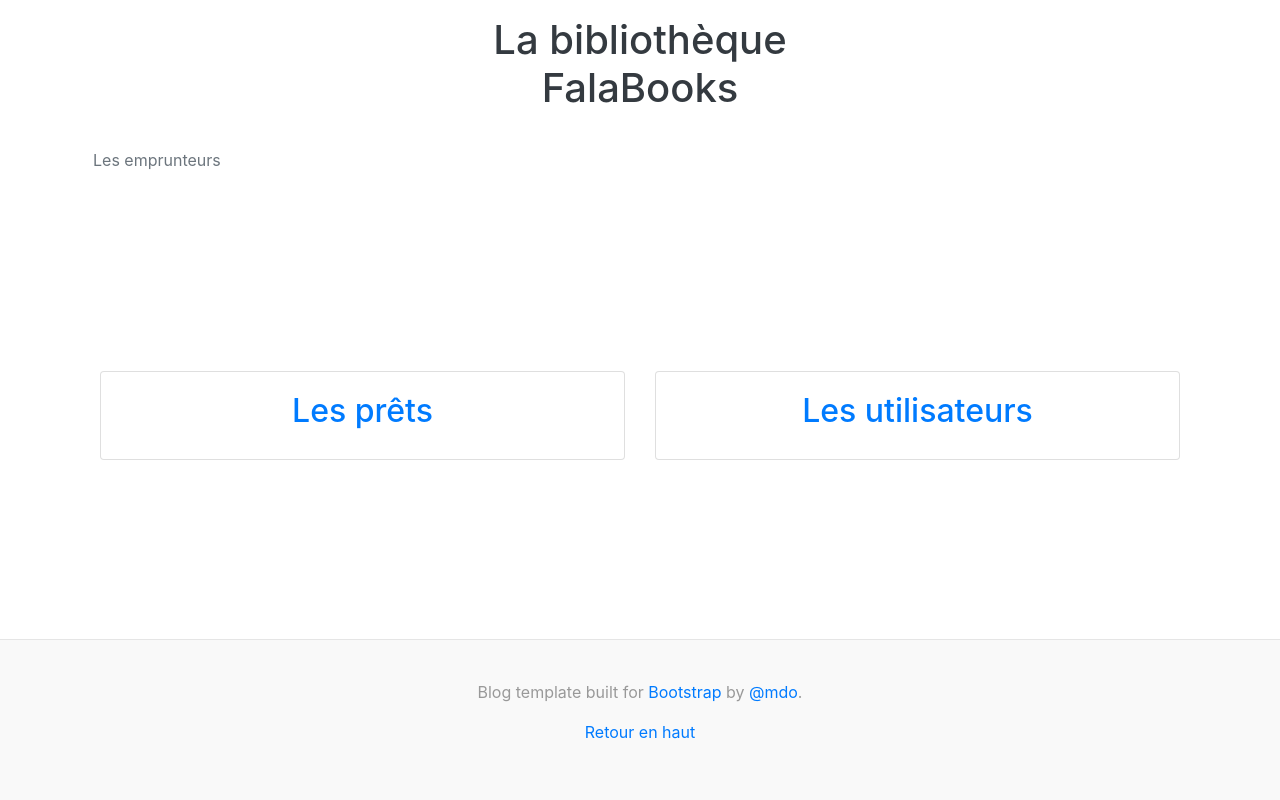
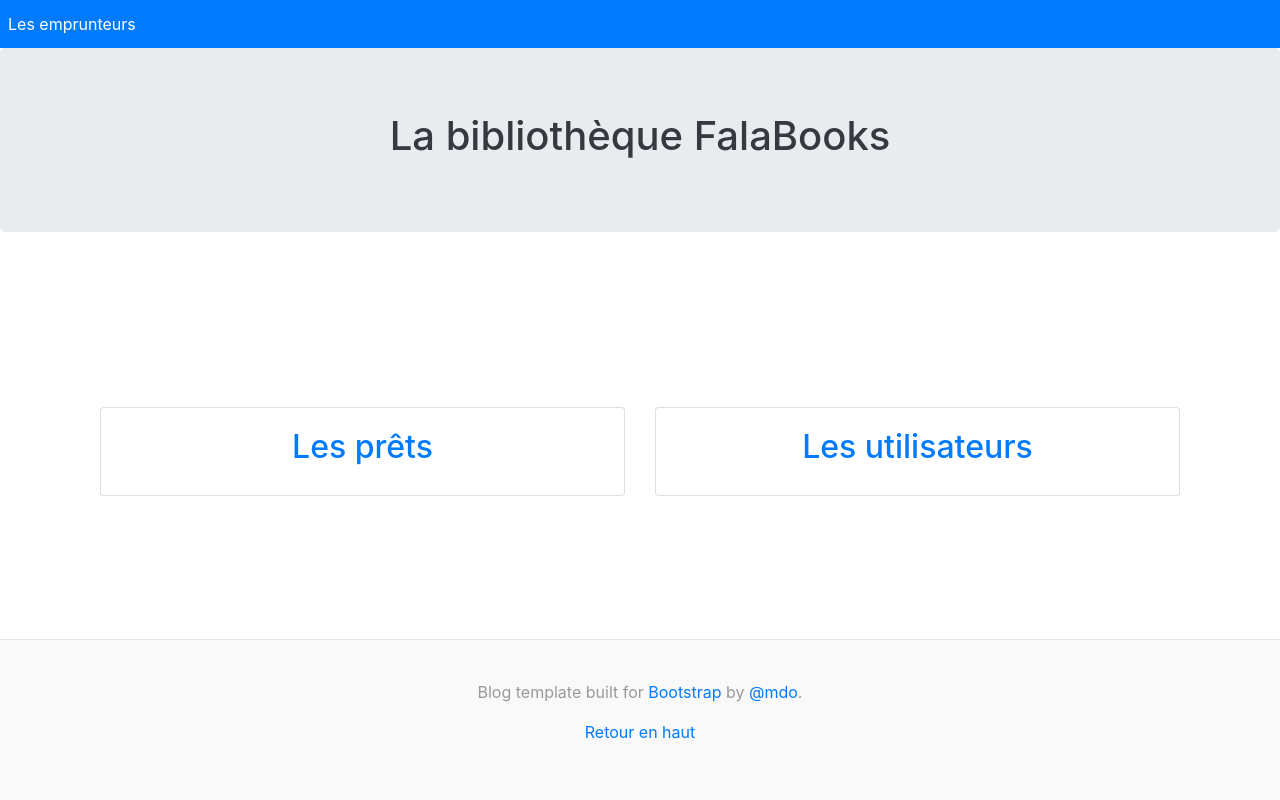
Before and after one commit to mbelacat/bibliotheque_falabooks, a Symfony app: template templates/index.html.twig in a window 1280 px wide. Run offline with Twig, Linux system fonts and the light colour scheme; the template is opened without the code that fills it, so the values that code supplies are empty; some libraries are stand-ins or nearby versions.

Commit message:
fix header html

```diff
--- a/templates/base.html.twig
+++ b/templates/base.html.twig
@@ -3,8 +3,8 @@
     <head>
         <meta charset="UTF-8">
         <title>{% block title %}{% endblock %}</title>
+        <link rel="stylesheet" href="https://stackpath.bootstrapcdn.com/bootstrap/4.2.1/css/bootstrap.min.css" integrity="sha384-GJzZqFGwb1QTTN6wy59ffF1BuGJpLSa9DkKMp0DgiMDm4iYMj70gZWKYbI706tWS" crossorigin="anonymous">
         {% block stylesheets %}
-          <link rel="stylesheet" href="https://stackpath.bootstrapcdn.com/bootstrap/4.2.1/css/bootstrap.min.css" integrity="sha384-GJzZqFGwb1QTTN6wy59ffF1BuGJpLSa9DkKMp0DgiMDm4iYMj70gZWKYbI706tWS" crossorigin="anonymous">
         {% endblock %}
     </head>
     <body class="h-100">
--- a/templates/index.html.twig
+++ b/templates/index.html.twig
@@ -3,6 +3,7 @@
 
 
 {% block body %}
+
   <div class="container">
     <div class="row">
       <div class="col-md-6">
--- a/templates/layout.html.twig
+++ b/templates/layout.html.twig
@@ -2,24 +2,14 @@
 
 {% block header %}
           <div class="h-100 d-flex flex-column justify-content-between">
-            <div class="container">
-              <header class="blog-header py-3">
-                <div class="row flex-nowrap justify-content-between align-items-center">
-                  <div class="col-4 pt-1">
-
+            <div class="">
+              <div class="nav-scroller py-1 bg-primary">
+                <nav class="nav d-flex justify-content-between">
+                  <a class="p-2 text-white" href="#">Les emprunteurs</a>
+                </nav>
               </div>
-                  <div class="col-4 text-center">
+              <div class="jumbotron text-center">
                 <h1><a class="blog-header-logo text-dark" href="{{ path('home') }}">La bibliothèque FalaBooks</a></h1>
-                  </div>
-                  <div class="col-4 d-flex justify-content-end align-items-center">
-
-                  </div>
-                </div>
-              </header>
-              <div class="nav-scroller py-1 mb-2">
-                <nav class="nav d-flex justify-content-between">
-                  <a class="p-2 text-muted" href="#">Les emprunteurs</a>
-                </nav>
               </div>
             </div>
             <div class="container">
@@ -34,4 +24,5 @@
                 <a href="#">Retour en haut</a>
               </p>
             </footer>
+          </div>
   {% endblock %}
```
Also changed, not shown: templates/user/index.html.twig (+30 -15 lines), 1 other file. Lines whose indentation alone changed are shown as unchanged.
